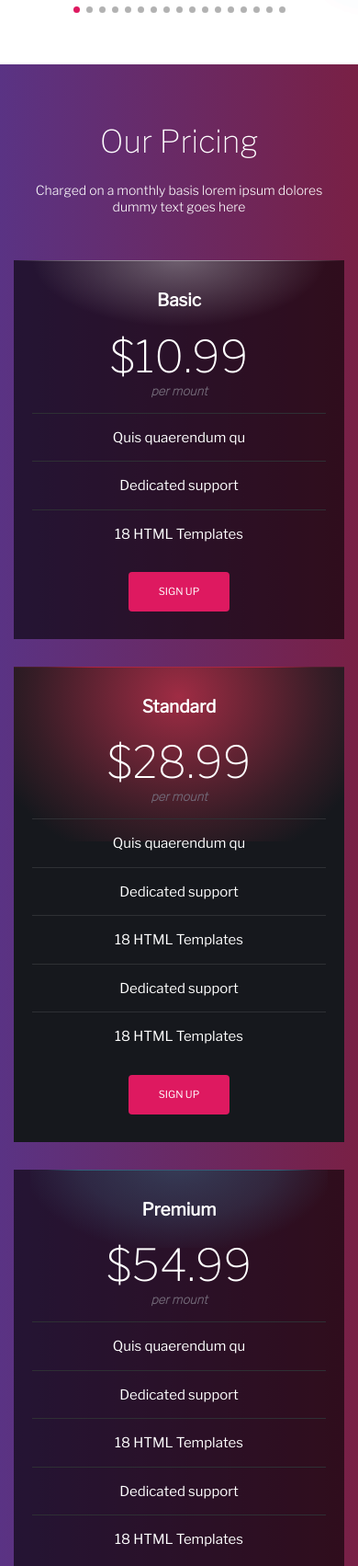
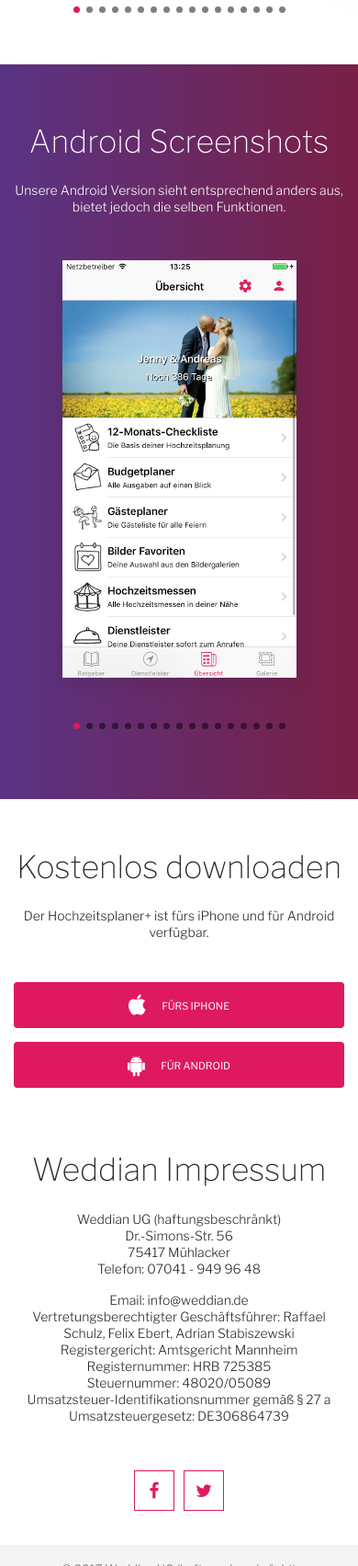
Before and after one commit to weddian/hochzeitsplanerplus.de, a plain HTML site: page index.html in a window 390 px wide. Shown: the part 5934-7637 px from the top of the page at 92% size. Drawn offline with Linux system fonts and the light colour scheme; placeholder pictures from the web are drawn by us.

Commit message:
added android playholders

```diff
--- a/assets/css/style.css
+++ b/assets/css/style.css
@@ -1177,7 +1177,7 @@
   width: 7px;
   height: 7px;
   border-radius: 5px;
-  background: rgba(0, 0, 0, 0.3);
+  background: rgba(0, 0, 0, 0.5);
   position: absolute;
   top: 4px;
   left: 4px;
--- a/index.html
+++ b/index.html
@@ -403,54 +403,66 @@
 	<section id="pricing" class="positioned-boxes">
 		<div class="container">
 
-			<h2> Our Pricing </h2>
+			<h2> Android Screenshots </h2>
 			<div class="subtitle">
-				Charged on a monthly basis lorem ipsum dolores dummy text goes here
+				Unsere Android Version sieht entsprechend anders aus, bietet jedoch die selben Funktionen.
 			</div>
 
 			<div class="row">
-				<div class="col-12 col-sm-12 col-md-4">
-					<div class="box secondary basic">
-						<div class="title"> Basic </div>
-						<div class="price"> $10.99 <span>per mount</span></div>
-						<ul>
-							<li>Quis quaerendum qu</li>
-							<li>Dedicated support</li>
-							<li>18 HTML Templates</li>
-						</ul>
-						<a href="#" class="btn btn-medium">Sign Up</a>
+				<div class="carousel">
+					<div>
+						<img src="img/hauptmenu1.png" >
 					</div>
-				</div>
-				<div class="col-12 col-sm-12 col-md-4">
-					<div class="box main standard">
-						<div class="title"> Standard</div>
-						<div class="price"> $28.99 <span>per mount</span></div>
-						<ul>
-							<li>Quis quaerendum qu</li>
-							<li>Dedicated support</li>
-							<li>18 HTML Templates</li>
-							<li>Dedicated support</li>
-							<li>18 HTML Templates</li>
-						</ul>
-						<a href="#" class="btn btn-medium">Sign Up</a>
+					<div>
+						<img src="img/dienstleister-kategorien1.png" >
 					</div>
-				</div>
-				<div class="col-12 col-sm-12 col-md-4">
-					<div class="box secondary premium">
-						<div class="title"> Premium </div>
-						<div class="price"> $54.99 <span>per mount</span></div>
-						<ul>
-							<li>Quis quaerendum qu</li>
-							<li>Dedicated support</li>
-							<li>18 HTML Templates</li>
-							<li>Dedicated support</li>
-							<li>18 HTML Templates</li>
-						</ul>
-						<a href="#" class="btn btn-medium">Sign Up</a>
+					<div>
+						<img src="img/weddian-ordner1.png" >
+					</div>
+					<div>
+						<img src="img/brautkleider-galerie1.png" >
+					</div>
+					<div>
+						<img src="img/einladungskarten-galerie1.png" >
+					</div>
+					<div>
+						<img src="img/galerie-auswahl1.png" >
+					</div>
+					<div>
+						<img src="img/budget-eintrag-bearbeiten1.png" >
+					</div>
+					<div>
+						<img src="img/gaesteliste-zu-und-absagen1.png" >
+					</div>
+					<div>
+						<img src="img/dienstleister-details-fragen-und-antworten1.png" >
+					</div>
+					<div>
+						<img src="img/hochzeitsmessen1.png" >
+					</div>
+					<div>
+						<img src="img/brautkleider-filter1.png" >
+					</div>
+					<div>
+						<img src="img/einladungskarten-kategorien1.png" >
+					</div>
+					<div>
+						<img src="img/12-monate-bis-hochzeit-checkliste1.png" >
+					</div>
+					<div>
+						<img src="img/budget-uebersicht1.png" >
+					</div>
+					<div>
+						<img src="img/dienstleister-details1.png" >
+					</div>
+					<div>
+						<img src="img/dienstleister-kategorie-foto-video1.png" >
+					</div>
+					<div>
+						<img src="img/12monats-checklisten1.png" >
 					</div>
 				</div>
 			</div>
-
 		</div>
 	</section>
 	<!-- / positioned boxes -->
```
